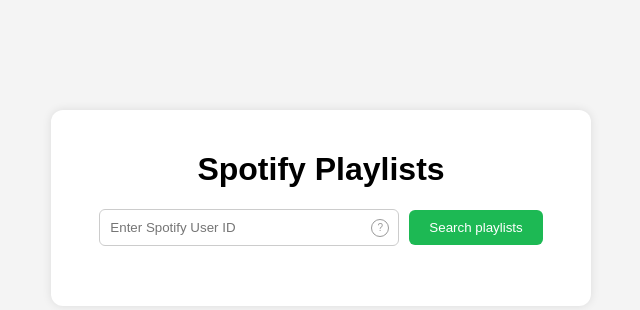
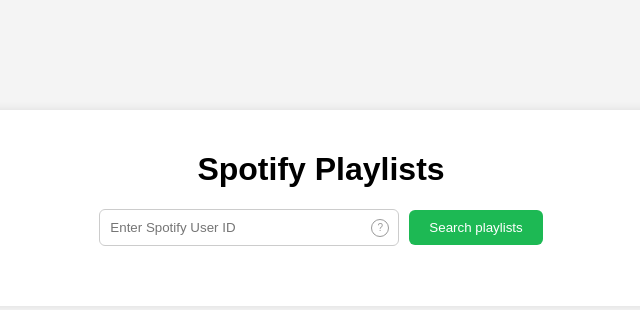
Before and after one commit to alexdaly98/playlist-cover-creator, a Flask app: page /playlist-explorer in a window 1280 px wide. Shown: the part 192-502 px from the top of the page, without its empty margins (319-959 px from the left). Run offline with Flask 3, Linux system fonts and the light colour scheme; some libraries are stand-ins or nearby versions.

Commit message:
update front style

```diff
--- a/static/styles.css
+++ b/static/styles.css
@@ -49,19 +49,18 @@
     border-radius: 12px; /* Slightly more rounded corners for the container */
     box-shadow: 0 0 10px rgba(0, 0, 0, 0.1);
     min-width: 500px; /* Set a max-width for larger screens */
-    max-width: 1000px; /* Set a max-width for larger screens */
+    max-width: 1100px; /* Set a max-width for larger screens */
     overflow: visible;
     overflow-y: auto; /* Enable scrolling within the container */
     text-align: center; /* Center-align text within the container */
     z-index: 1;
 }
 
-.container-thumbnail-page {
-    background-color: white;
-    padding: 20px;
-    overflow-y: auto; /* Enable scrolling within the container */
-    text-align: center; /* Center-align text within the container */
+#container-playlist-explorer {
+    max-width: 750px;
 }
+
+
 
 #login_status {
     display: flex;
@@ -177,6 +176,7 @@
 #playlists_list {
     margin-top: 20px;
     padding:10px;
+    min-width: 650px;
     max-height: 70vh; /* Ensure the playlist list has a max height */
     overflow-y: auto; /* Enable scrolling for the playlist list */
 }
@@ -342,6 +342,7 @@
     max-height: 500px; /* Ensure the tracks list box is the same height as the image */
     overflow-y: auto; /* Make the tracks list scrollable */
     max-width: 100%; /* This might be overridden, so ensure it's allowed to grow */
+    min-width: 700px;
     background-color: #acacac; /* Background color for the track list */
     padding: 10px; /* Padding inside the track list box */
     border-radius: 6px; /* Rounded corners */
--- a/templates/playlistExplorer.html
+++ b/templates/playlistExplorer.html
@@ -16,7 +16,7 @@
     </script>
 </head>
 <body>
-    <div class="container">
+    <div class="container" id="container-playlist-explorer">
         <h1>Spotify Playlists</h1>
         <div id="input-container">
             <div class="input-wrapper">
--- a/templates/thumbnailGenerator.html
+++ b/templates/thumbnailGenerator.html
@@ -7,7 +7,7 @@
     <link rel="stylesheet" href="static/styles.css">
 </head>
 <body>
-    <div class="container-thumbnail-page">
+    <div class="container">
         <h1>Generate a Creative Cover</h1>
         <p>If you want to be able to upload your creation to your Spotify account, you need to log in here first.</p>
         <div id="login_status">
```
